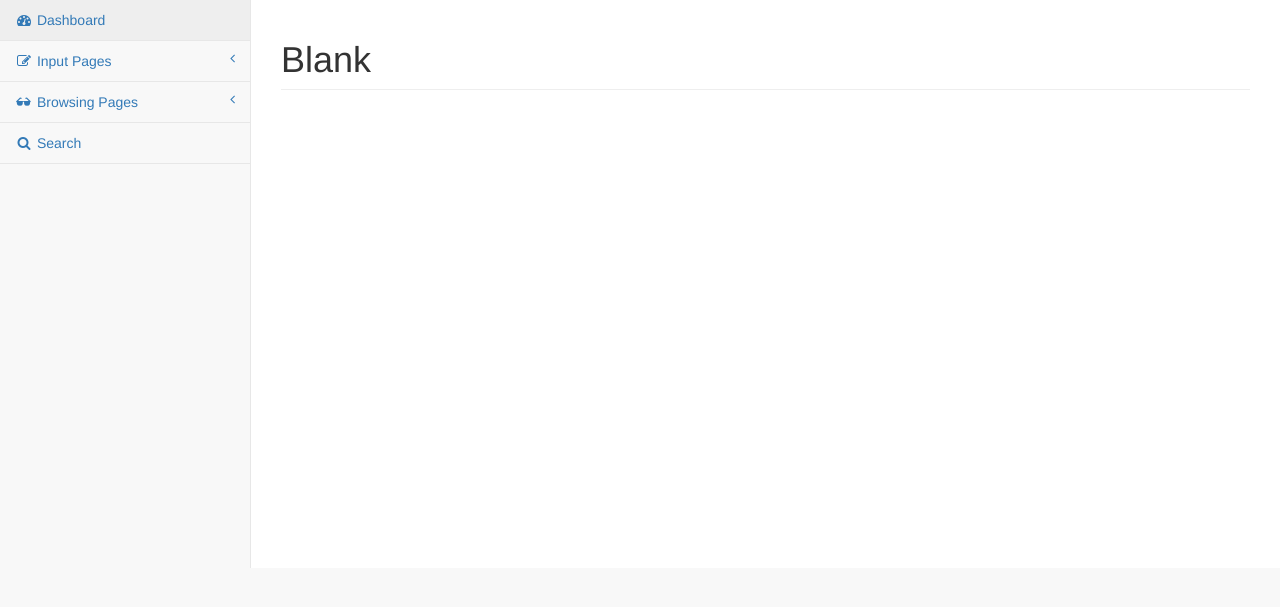
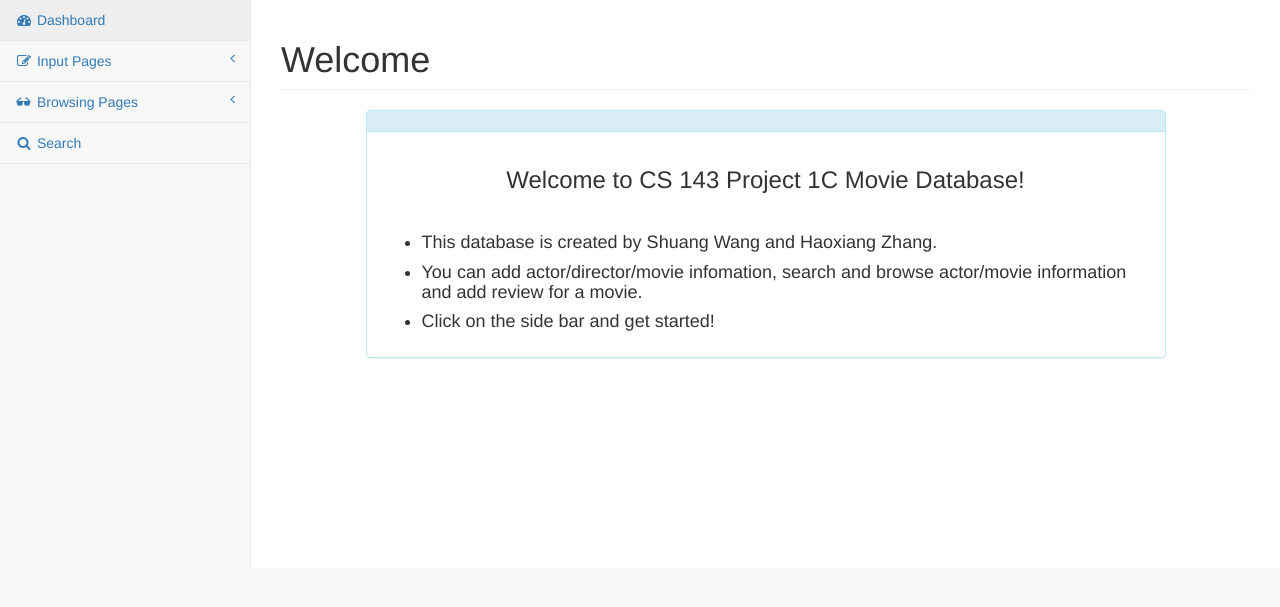
Before and after one commit to haoxiangzhx/Project, a PHP site: page /pages/index.php in a window 1280 px wide. Shown: the part 51-658 px from the top of the page. Run offline with PHP 8.4, Linux system fonts and the light colour scheme.

Commit message:
update index

```diff
--- a/pages/index.php
+++ b/pages/index.php
@@ -101,7 +101,22 @@
         <div id="page-wrapper">
             <div class="row">
                 <div class="col-lg-12">
-                    <h1 class="page-header">Blank</h1>
+                    <h1 class="page-header">Welcome</h1>
+                        <div class="panel panel-info" style="max-width:800px;margin-left:auto; margin-right:auto;">
+                        <div class="panel-heading">
+
+                        </div>
+                        <div class="panel-body">
+                            <h3 align="center">Welcome to CS 143 Project 1C Movie Database!</h3><br>
+                            <ul>
+                                <h4><li>This database is created by Shuang Wang and Haoxiang Zhang.</li></h4>
+                                <h4><li>You can add actor/director/movie infomation, search and browse actor/movie information and add review for a movie.</li></h4>
+                                <h4><li>Click on the side bar and get started!</li></h4>
+                            </ul>
+                            <p>
+                            </p>
+                        </div>
+                    </div>
                 </div>
                 <!-- /.col-lg-12 -->
             </div>
```
Also changed, not shown: pages/index.html (renamed from pages/index2.html).
